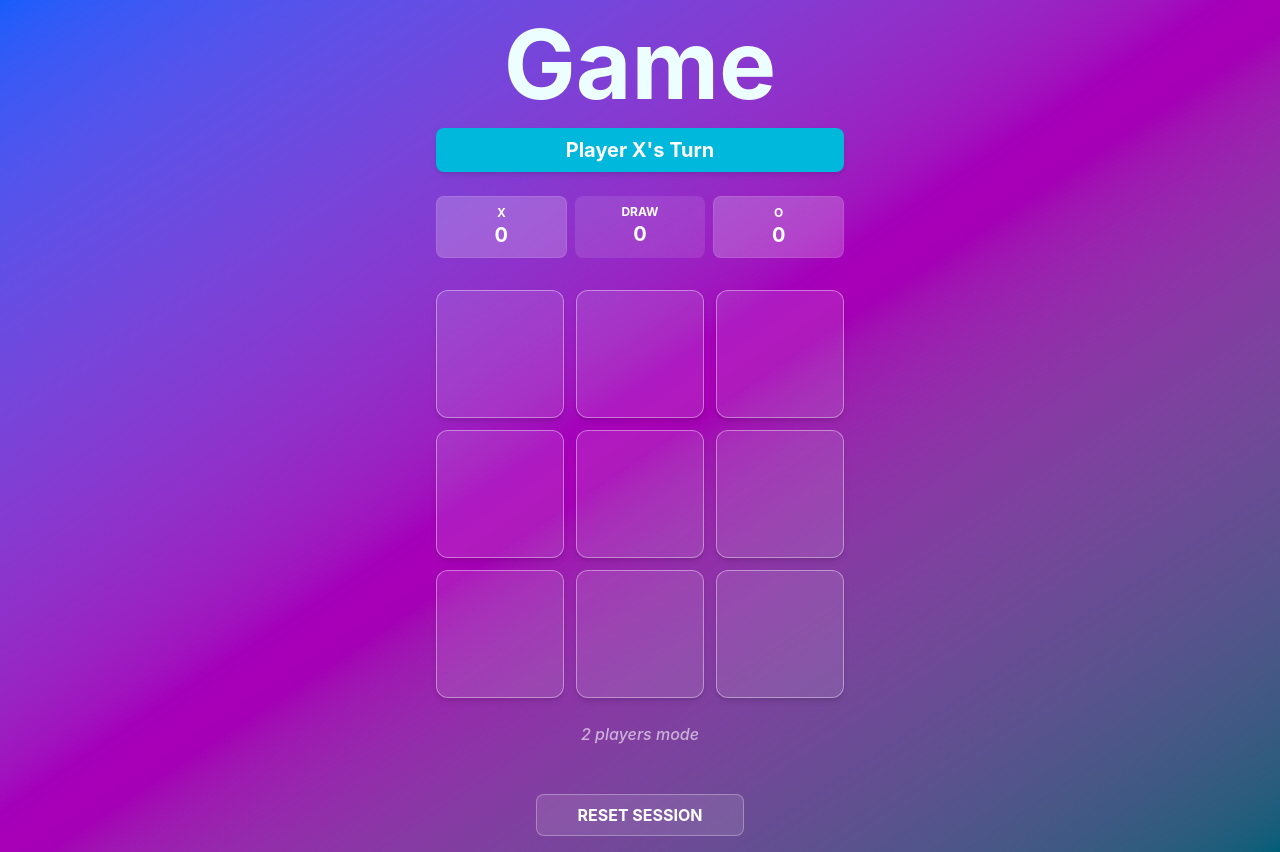
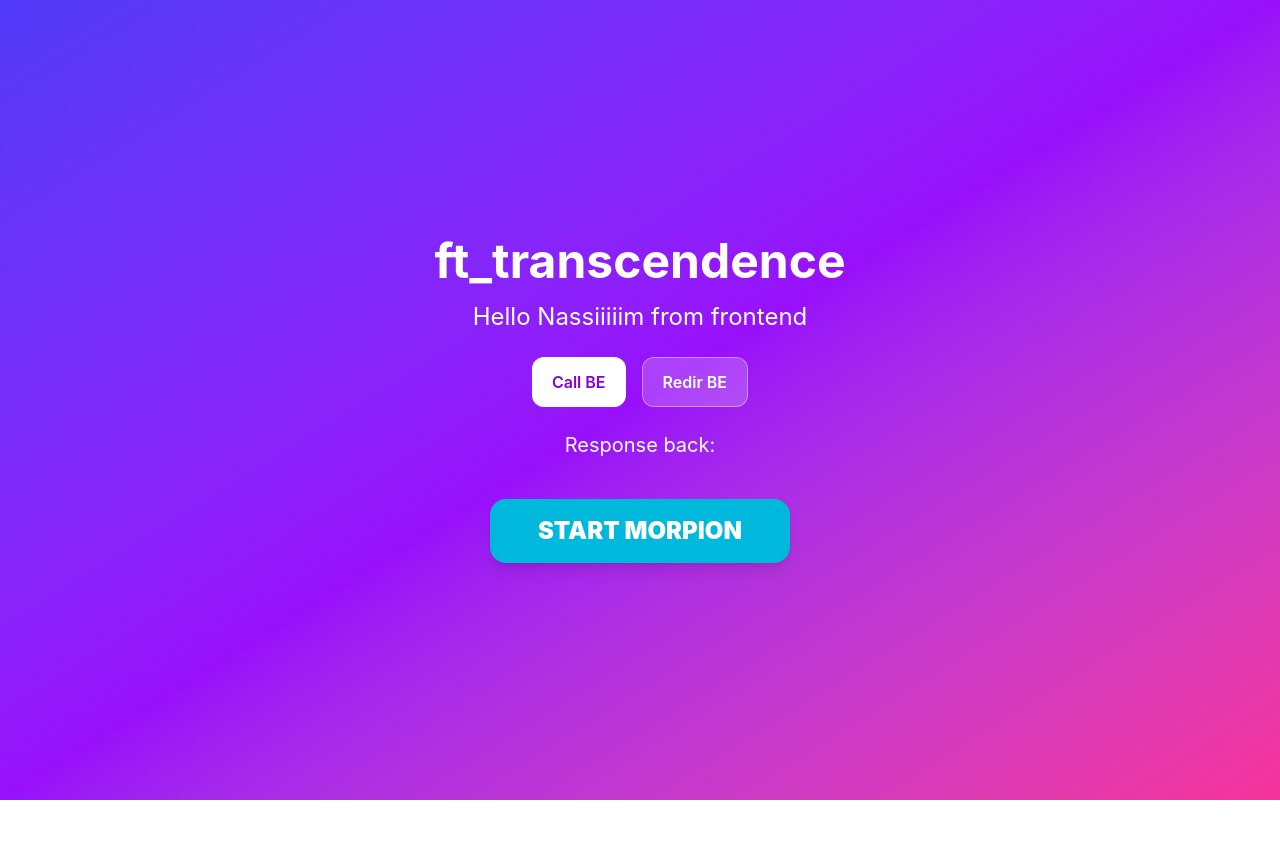
Before and after one commit to team-Segfault-Society-42/Ft_transcendence, a React app in the folder frontend/: page / in a window 1280 px wide. After the commit the page ends 800 px from the top, so only its background shows below. Built offline with nearby package versions, Linux system fonts and the light colour scheme; the HTML template or start-up script is replaced by a standard one.

Commit message:
feat(routing): install and config react-router-dom and connect game to home #13

```diff
--- a/frontend/package.json
+++ b/frontend/package.json
@@ -13,6 +13,7 @@
     "@tailwindcss/vite": "^4.2.1",
     "react": "^19.2.0",
     "react-dom": "^19.2.0",
+    "react-router-dom": "^7.13.1",
     "tailwindcss": "^4.2.1"
   },
   "devDependencies": {
--- a/frontend/src/App.tsx
+++ b/frontend/src/App.tsx
@@ -1,7 +1,17 @@
-import Game from "./pages/Game"
+import { BrowserRouter as Router, Routes, Route } from 'react-router-dom';
+import Home from './pages/Home';
+import Game from './pages/Game';
 
 function App() {
-	return <Game />
+	return (
+		<Router>
+			<Routes>
+				<Route path="/" element={<Home />} />
+				<Route path="/game" element={<Game />} />
+
+			</Routes>
+		</Router>
+	);
 }
 
-export default App
+export default App;
--- a/frontend/src/components/Board.tsx
+++ b/frontend/src/components/Board.tsx
@@ -1,5 +1,11 @@
 import { useState } from "react"
 import Square from "./Square"
+
+const lines = [
+	[0, 1, 2], [3, 4, 5], [6, 7, 8],
+	[0, 3, 6], [1, 4, 7], [2, 5, 8],
+	[0, 4, 8], [2, 4, 6]
+]
 
 export default function Board() {
 	const [isXturn, setRole] = useState(false)
@@ -9,11 +15,7 @@ export default function Board() {
 	const [scores, setScore] = useState({ x: 0, o: 0, d: 0 })
 
 	function handleCheckWin(cState: string[]) {
-		const lines = [
-			[0, 1, 2], [3, 4, 5], [6, 7, 8],
-			[0, 3, 6], [1, 4, 7], [2, 5, 8],
-			[0, 4, 8], [2, 4, 6]
-		]
+
 		for (let i = 0; i < lines.length; i++) {
 			const [a, b, c] = lines[i]
 			if (cState[a] && cState[a] === cState[b] && cState[a] === cState[c]) {
--- a/frontend/src/pages/Game.tsx
+++ b/frontend/src/pages/Game.tsx
@@ -1,4 +1,5 @@
 import Board from "../components/Board"
+import { Link } from 'react-router-dom'
 
 export default function Game() {
 	return <main className="min-h-screen flex flex-col items-center justify-center bg-linear-to-br from-blue-600 via-fuchsia-700 to-cyan-800">
--- a/frontend/src/pages/Home.tsx
+++ b/frontend/src/pages/Home.tsx
@@ -1,4 +1,5 @@
 import { useState } from 'react'
+import { Link } from 'react-router-dom'
 
 export default function Home() {
 	const [data, setData] = useState("");
@@ -24,7 +25,7 @@ export default function Home() {
 	}
 
 	return (
-		<main className="min-h-screen flex items-center justify-center bg-gradient-to-br from-indigo-600 via-purple-600 to-pink-500 px-4">
+		<main className="min-h-screen flex items-center justify-center bg-linear-to-br from-indigo-600 via-purple-600 to-pink-500 px-4">
 			<section className="text-center">
 				<h1 className="text-5xl font-bold text-white">
 					ft_transcendence
@@ -55,7 +56,16 @@ export default function Home() {
 				<p className="mt-6 text-xl text-white">
 					Response back: {data}
 				</p>
+				<div className="mt-10">
+					<Link
+						to="/game"
+						className="bg-cyan-500 hover:bg-cyan-400 text-white px-12 py-4 rounded-2xl font-black text-2xl shadow-lg transition-all hover:scale-110 active:scale-95 inline-block"
+					>
+						START MORPION
+					</Link>
+				</div>
 			</section>
+
 		</main>
 	)
 }
```
Also changed, not shown: 1 other file (tests, documents, lock files or other folders).
